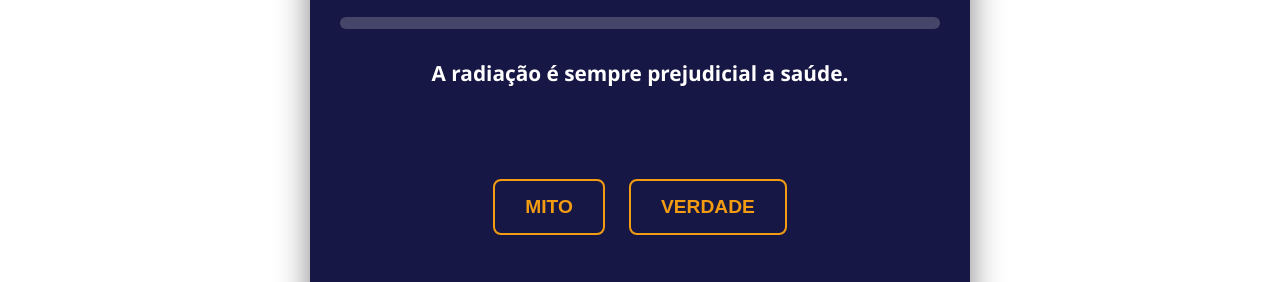
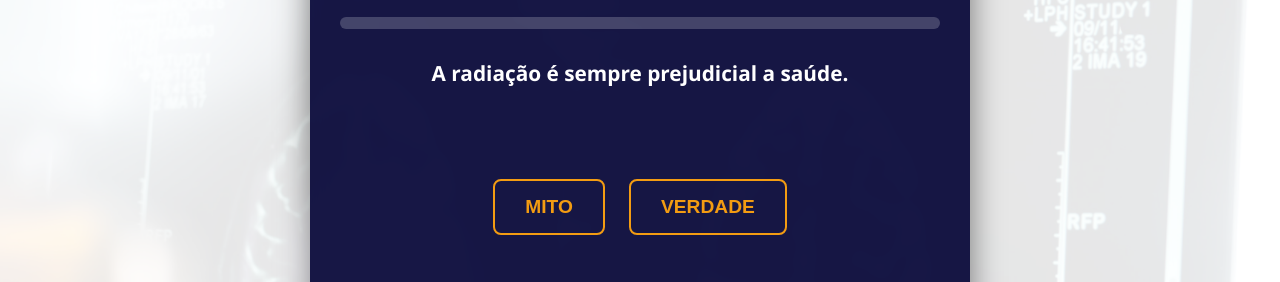
Before and after one commit to juliroso/jogoirradiation, a plain HTML site: page index.html in a window 1280 px wide. Shown: the part 261-543 px from the top of the page. Drawn offline with Linux system fonts and the light colour scheme.

Commit message:
Update index.html

```diff
--- a/index.html
+++ b/index.html
@@ -16,7 +16,7 @@
         body {
             font-family: 'Segoe UI', Tahoma, Geneva, Verdana, sans-serif;
             /* CONFIGURAÇÃO DA IMAGEM DE FUNDO */
-            background-image: url('Cópia de Apresentação Tutoria 2026.jpg');
+            background-image: url('fundo.jpg');
             background-size: cover;
             background-position: center;
             background-repeat: no-repeat;
```
